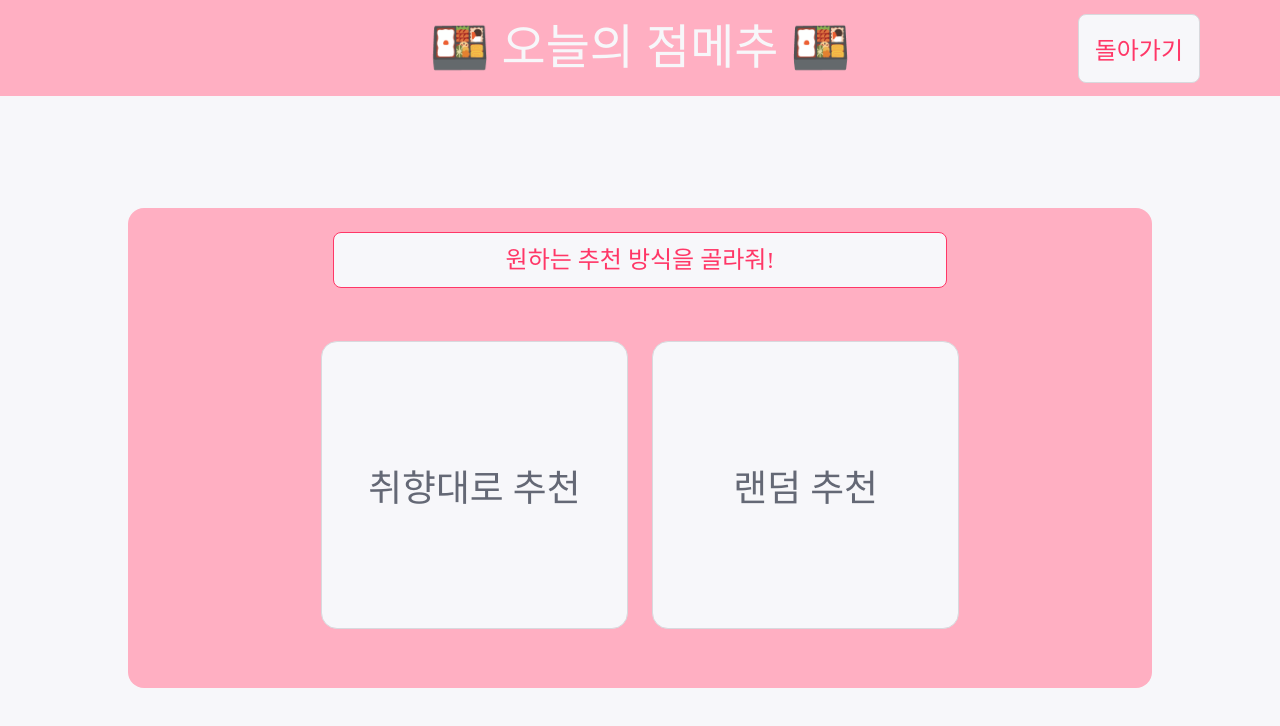
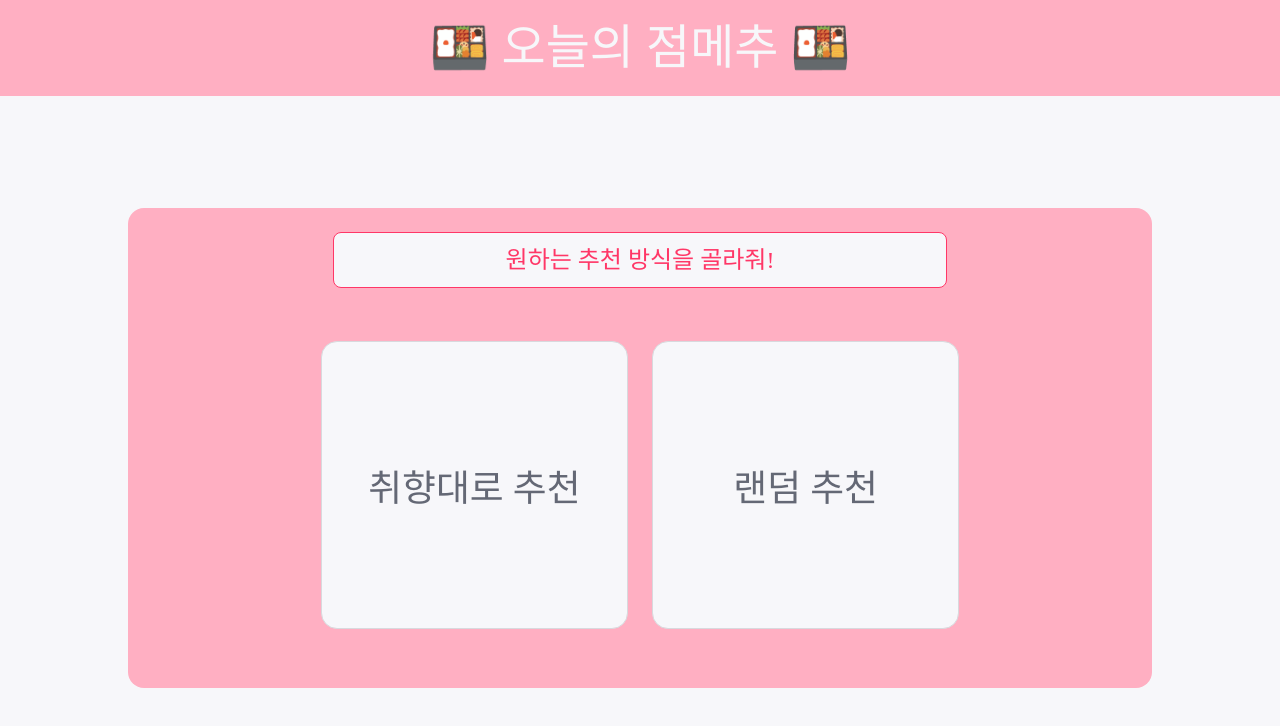
Before and after one commit to DO-SOPT-WEB/YeonseoJo, a React (Vite) app in the folder week3-recommend-menu/: page / in a window 1280 px wide. Shown: the top 726 px of the page. Built offline with nearby package versions, Linux system fonts and the light colour scheme; a web font is replaced by a local one.

Commit message:
feat : 처음으로 버튼 기능 구현

```diff
--- a/week3-recommend-menu/src/components/MainContents.jsx
+++ b/week3-recommend-menu/src/components/MainContents.jsx
@@ -1,23 +1,13 @@
 import styled from "styled-components";
 import ContentsHeader from "./ContentsHeader";
-import { useState } from "react";
+
 import SelectMethodMenu from "./step/SelectMethodMenu";
 import SelectCountryMenu from "./step/SelectCountryMenu";
 import SelectTypeMenu from "./step/SelectTypeMenu";
 import SelectIsSpicyMenu from "./step/SelectIsSpicyMenu";
 import ResultMenu from "./step/ResultMenu";
 
-const MainContents = () => {
-  const SELECTED_MENU = {
-    method: "",
-    country: "",
-    type: "",
-    isSpicy: null,
-  };
-
-  const [selectedMenu, setSelectedMenu] = useState(SELECTED_MENU);
-  const [step, setStep] = useState(0);
-
+const MainContents = ({ selectedMenu, setSelectedMenu, step, setStep }) => {
   const renderContentsHeader = () => {
     switch (step) {
       case 0:
--- a/week3-recommend-menu/src/components/MainLayout.jsx
+++ b/week3-recommend-menu/src/components/MainLayout.jsx
@@ -1,14 +1,42 @@
 import styled from "styled-components";
 import MainBody from "./MainContents";
+import { useState } from "react";
+import SelectStepBtn from "./common/SelectStepBtn";
 
 const MainLayout = () => {
+  const SELECTED_MENU = {
+    method: "",
+    country: "",
+    type: "",
+    isSpicy: null,
+  };
+
+  const [selectedMenu, setSelectedMenu] = useState(SELECTED_MENU);
+
+  const [step, setStep] = useState(0);
+
+  const { method: selectedMethod } = selectedMenu;
+
   return (
     <St.MainContainer>
       <St.MainHHeader>
         <St.HeaderTitle>🍱 오늘의 점메추 🍱</St.HeaderTitle>
-        <St.ResetBtn type="button">돌아가기</St.ResetBtn>
+        {selectedMethod && (
+          <SelectStepBtn
+            isAbsolute={true}
+            innerTxt={"처음으로"}
+            setStep={setStep}
+            setSelectedMenu={setSelectedMenu}
+          />
+        )}
       </St.MainHHeader>
-      <MainBody />
+
+      <MainBody
+        selectedMenu={selectedMenu}
+        setSelectedMenu={setSelectedMenu}
+        step={step}
+        setStep={setStep}
+      />
     </St.MainContainer>
   );
 };
@@ -44,22 +72,22 @@ const St = {
     color: ${({ theme }) => theme.colors.bgColor};
   `,
 
-  ResetBtn: styled.button`
-    position: absolute;
-    right: 0;
+  // ResetBtn: styled.button`
+  //   position: absolute;
+  //   right: 0;
 
-    padding: 1rem;
-    margin-right: 5rem;
+  //   padding: 1rem;
+  //   margin-right: 5rem;
 
-    color: ${({ theme }) => theme.colors.pointColor};
-    background-color: ${({ theme }) => theme.colors.bgColor};
-    font-size: 1.5rem;
+  //   color: ${({ theme }) => theme.colors.pointColor};
+  //   background-color: ${({ theme }) => theme.colors.bgColor};
+  //   font-size: 1.5rem;
 
-    border: 0.1rem solid #d8d9dd;
-    border-radius: 0.5rem;
+  //   border: 0.1rem solid #d8d9dd;
+  //   border-radius: 0.5rem;
 
-    &:hover {
-      border: 0.1rem solid ${({ theme }) => theme.colors.pointColor};
-    }
-  `,
+  //   &:hover {
+  //     border: 0.1rem solid ${({ theme }) => theme.colors.pointColor};
+  //   }
+  // `,
 };
--- a/week3-recommend-menu/src/components/common/SelectMenuBtn.jsx
+++ b/week3-recommend-menu/src/components/common/SelectMenuBtn.jsx
@@ -1,7 +1,6 @@
 import styled, { css } from "styled-components";
 
 const SelectMenuBtn = ({ isBig = false, innerTxt, isSelected, onClick }) => {
-  console.log(isSelected);
   return (
     <>
       {isBig ? (
--- a/week3-recommend-menu/src/components/common/SelectStepBtn.jsx
+++ b/week3-recommend-menu/src/components/common/SelectStepBtn.jsx
@@ -13,7 +13,6 @@ const SelectStepBtn = ({
 
     switch (innerTxt) {
       case "START!":
-        console.log("?>DSF");
         selectedMethod === "optional"
           ? setStep((prev) => prev + 1)
           : setStep(4);
--- a/week3-recommend-menu/src/components/step/SelectMethodMenu.jsx
+++ b/week3-recommend-menu/src/components/step/SelectMethodMenu.jsx
@@ -1,4 +1,4 @@
-import { useState } from "react";
+import { useEffect, useState } from "react";
 import styled from "styled-components";
 import SelectMenuBtn from "../common/SelectMenuBtn";
 import SelectStepBtn from "../common/SelectStepBtn";
@@ -53,6 +53,11 @@ const SelectMethodMenu = ({ selectedMenu, setStep, setSelectedMenu }) => {
     );
   };
 
+  // 처음으로 버튼 시 컴포넌트 리로드해서 반영되도록
+  useEffect(() => {
+    setSelectedMethod(selectedMenu.method);
+  }, [setSelectedMenu, selectedMenu]);
+
   return selectedMethod ? renderSelectedMethod() : renderMethodBtns();
 };
 
```
